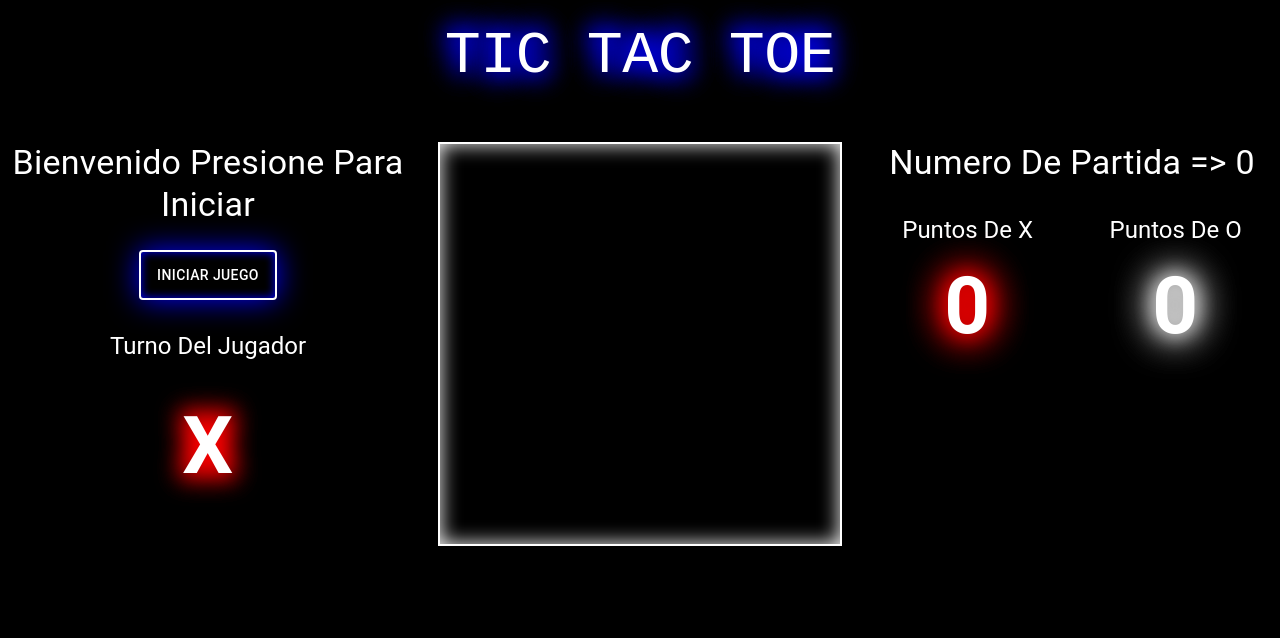
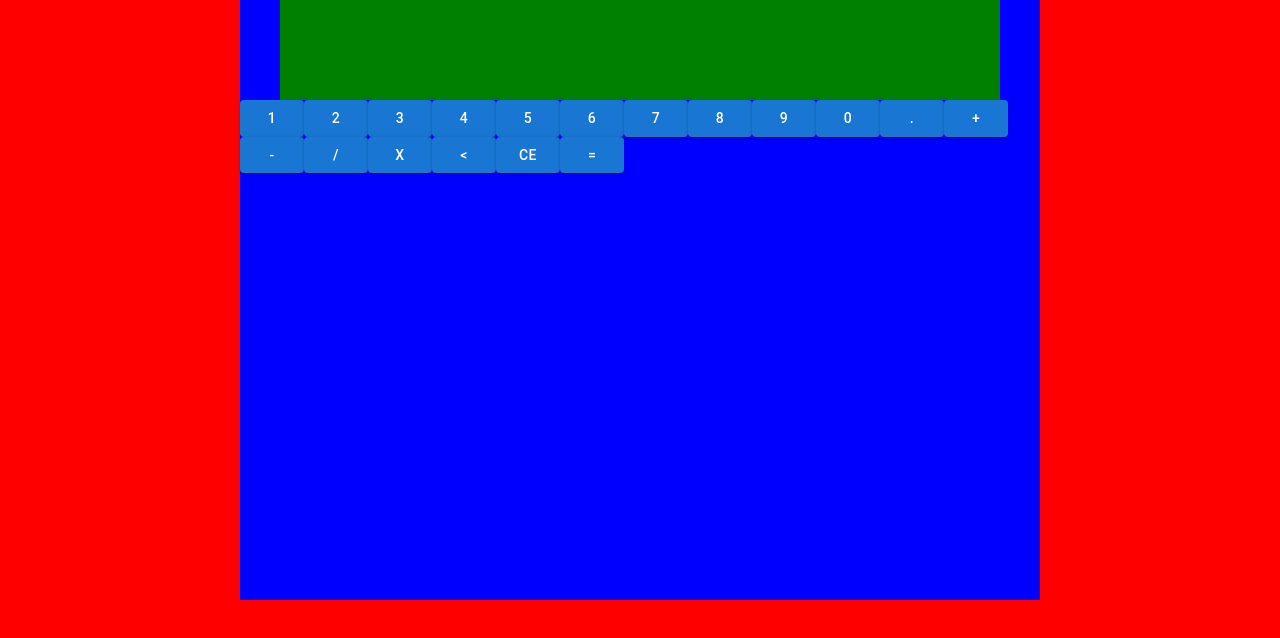
Before and after one commit to Daniel-1209/My-Personal-Website, a React (Create React App) app: page / in a window 1280 px wide. Shown: the top 638 px of the page. Built offline with nearby package versions, Linux system fonts and the light colour scheme.

Commit message:
calculator functions

```diff
--- a/package.json
+++ b/package.json
@@ -12,6 +12,7 @@
     "@testing-library/react": "^13.4.0",
     "@testing-library/user-event": "^13.5.0",
     "axios": "^0.27.2",
+    "formik": "^2.2.9",
     "react": "^18.2.0",
     "react-dom": "^18.2.0",
     "react-scripts": "5.0.1",
--- a/public/index.html
+++ b/public/index.html
@@ -2,7 +2,7 @@
 <html lang="en">
   <head>
     <meta charset="utf-8" />
-    <link rel="icon" href="%PUBLIC_URL%/favicon.ico" />
+    <link rel="icon" href="%PUBLIC_URL%/gamerIconcopia.png" />
     <meta name="viewport" content="width=device-width, initial-scale=1" />
     <meta name="theme-color" content="#000000" />
     <meta
@@ -24,7 +24,7 @@
       work correctly both with client-side routing and a non-root public URL.
       Learn how to configure a non-root public URL by running `npm run build`.
     -->
-    <title>React App</title>
+    <title>My Digital Home</title>
   </head>
   <body>
     <noscript>You need to enable JavaScript to run this app.</noscript>
--- a/src/App.js
+++ b/src/App.js
@@ -3,9 +3,10 @@ import Home from "./views/Home";
 import YoGiHo from "./views/YoGiHo";
 import Pokemons from "./views/Pokemons";
 import TicTacToe from "./views/TicTacToe";
+import Calculator from "./views/Calculate";
 
 const App = () => {
-  return <TicTacToe />;
+  return <Calculator />;
 };
 
 export default App;
--- /dev/null
+++ b/src/views/Calculate/index.js
@@ -0,0 +1,193 @@
+import React, { useState } from "react";
+import { Box, Grid, Typography, Button } from "@mui/material";
+import { makeStyles } from "@mui/styles";
+
+const myStyles = makeStyles(() => ({
+  firstBox: {
+    marginLeft: "auto",
+    marginRight: "auto",
+    width: "100%",
+    maxWidth: 800,
+    height: 600,
+    background: "blue",
+  },
+  display: {
+    marginLeft: "auto",
+    marginRight: "auto",
+    width: "90%",
+    height: 50,
+    background: "green",
+  },
+}));
+
+const Calculator = () => {
+  const styles = myStyles();
+  const [textDisplay, setTextDisplay] = useState("  ");
+  const [numTwo, setNumTwo] = useState(null);
+  const [simbol, setSimbol] = useState("");
+  const [num, setNum] = useState(null);
+
+  const handdleDisplay = (num) => {
+    // console.log("Mira numero ", num);
+    const a = textDisplay + num;
+    setTextDisplay(textDisplay + num);
+    const b = parseFloat(a.substring(2, a.length));
+    setNum(b);
+    console.log("Entrada ", b);
+  };
+
+  const handdleOperation = (operator) => {
+    console.log("Mira operador ", operator);
+    if (num !== null) {
+      if (numTwo !== null) {
+        // Elejir operacion deacuerdo al otro simbolo
+        if (simbol === "+") {
+          setNumTwo(num + numTwo);
+          setSimbol(operator);
+          console.log("iraaa ", numTwo);
+        } else if (simbol === "-") {
+          setNumTwo(numTwo - num);
+          setSimbol(operator);
+          console.log("iraaa ", numTwo);
+        } else if (simbol === "/") {
+          setNumTwo(numTwo / num);
+          setSimbol(operator);
+          console.log("iraaa ", numTwo);
+        } else if (simbol === "x") {
+          setNumTwo(numTwo * num);
+          setSimbol(operator);
+          console.log("iraaa ", numTwo);
+        }
+        // Mostrar display
+        if (operator === "+") {
+          setTextDisplay("+ ");
+        } else if (operator === "-") {
+          setTextDisplay("- ");
+        } else if (operator === "/") {
+          setTextDisplay("/ ");
+        } else if (operator === "x") {
+          setTextDisplay("x ");
+        }
+      } else {
+        if (operator === "+") {
+          setTextDisplay("+ ");
+        } else if (operator === "-") {
+          setTextDisplay("- ");
+        } else if (operator === "/") {
+          setTextDisplay("/ ");
+        } else if (operator === "x") {
+          setTextDisplay("x ");
+        }
+        setNumTwo(num);
+        setSimbol(operator);
+      }
+    }
+  };
+
+  const handdleDelete = () => {
+    console.log("Borrando");
+    if (textDisplay.length >= 3) {
+      const a = textDisplay.substring(0, textDisplay.length - 1);
+      setTextDisplay(a);
+      const b = parseFloat(a.substring(2, a.length));
+      setNum(b);
+      console.log("Entrada ", b);
+    }
+  };
+
+  const handdleIgual = () => {
+    // Elejir operacion deacuerdo al otro simbolo
+    let a = 0;
+    if (simbol === "+") {
+      a = num + numTwo;
+    } else if (simbol === "-") {
+      a = numTwo - num;
+    } else if (simbol === "/") {
+      a = numTwo / num;
+    } else if (simbol === "x") {
+      a = numTwo * num;
+    }
+    setNum(a);
+    setNumTwo(null);
+    setSimbol("");
+    if (a === 0) {
+      setTextDisplay("  ");
+    } else {
+      setTextDisplay("  " + a);
+    }
+
+    console.log("Tu igual  ", a);
+  };
+
+  const handdleDeleteAll = () => {
+    console.log("hola");
+    setNumTwo(null);
+    setTextDisplay("  ");
+    setNum(null);
+  };
+
+  return (
+    <Box style={{ minWidth: "100vw", minHeight: "100vh", background: "red" }}>
+      <Box className={styles.firstBox}>
+        <Box className={styles.display}>{textDisplay}</Box>
+        <Box className={styles.display}>{numTwo}</Box>
+        <Button variant="contained" onClick={() => handdleDisplay(1)}>
+          1
+        </Button>
+        <Button variant="contained" onClick={() => handdleDisplay(2)}>
+          2
+        </Button>
+        <Button variant="contained" onClick={() => handdleDisplay(3)}>
+          3
+        </Button>
+        <Button variant="contained" onClick={() => handdleDisplay(4)}>
+          4
+        </Button>
+        <Button variant="contained" onClick={() => handdleDisplay(5)}>
+          5
+        </Button>
+        <Button variant="contained" onClick={() => handdleDisplay(6)}>
+          6
+        </Button>
+        <Button variant="contained" onClick={() => handdleDisplay(7)}>
+          7
+        </Button>
+        <Button variant="contained" onClick={() => handdleDisplay(8)}>
+          8
+        </Button>
+        <Button variant="contained" onClick={() => handdleDisplay(9)}>
+          9
+        </Button>
+        <Button variant="contained" onClick={() => handdleDisplay(0)}>
+          0
+        </Button>
+        <Button variant="contained" onClick={() => handdleDisplay(".")}>
+          .
+        </Button>
+        <Button variant="contained" onClick={() => handdleOperation("+")}>
+          +
+        </Button>
+        <Button variant="contained" onClick={() => handdleOperation("-")}>
+          -
+        </Button>
+        <Button variant="contained" onClick={() => handdleOperation("/")}>
+          /
+        </Button>
+        <Button variant="contained" onClick={() => handdleOperation("x")}>
+          x
+        </Button>
+        <Button variant="contained" onClick={handdleDelete}>
+          {"<"}
+        </Button>
+        <Button variant="contained" onClick={handdleDeleteAll}>
+          CE
+        </Button>
+        <Button variant="contained" onClick={handdleIgual}>
+          =
+        </Button>
+      </Box>
+    </Box>
+  );
+};
+
+export default Calculator;
```
Also changed, not shown: public/gamerIconcopia.png (added), 1 other file (tests, documents, lock files or other folders).
